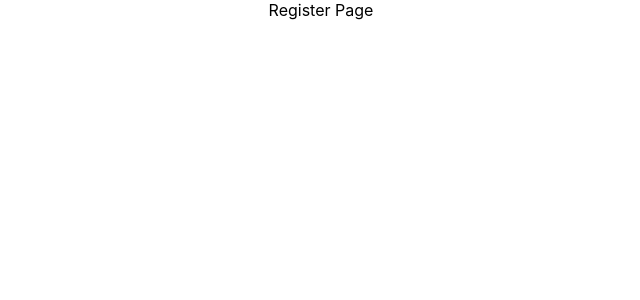
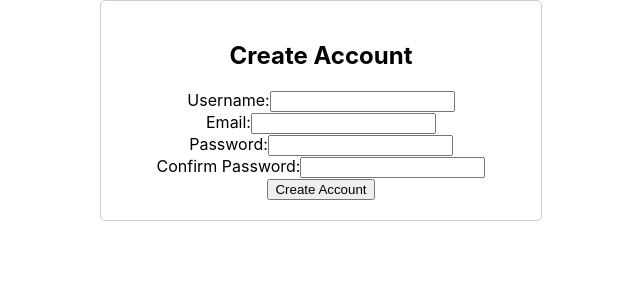
Before and after one commit to vinayakac/mcq, a React (Create React App) app in the folder webfront/: page /Register in a window 1280 px wide. Shown: the top 300 px of the page, without its empty margins (319-959 px from the left). Built offline with nearby package versions, Linux system fonts and the light colour scheme.

Commit message:
logi form added

```diff
--- a/webfront/src/pages/Register.js
+++ b/webfront/src/pages/Register.js
@@ -1,3 +1,94 @@
-export default function Register() {
-  return <div>Register Page</div>;
-}
+import React, { useState } from "react";
+
+const RegistrationForm = () => {
+  const [username, setUsername] = useState("");
+  const [email, setEmail] = useState("");
+  const [password, setPassword] = useState("");
+  const [confirmPassword, setConfirmPassword] = useState("");
+  const [error, setError] = useState("");
+  const [success, setSuccess] = useState("");
+
+  const handleSubmit = (e) => {
+    e.preventDefault();
+    setError("");
+    setSuccess("");
+
+    // Basic validation
+    if (!username || !email || !password || !confirmPassword) {
+      setError("Please fill out all fields.");
+      return;
+    }
+
+    if (password !== confirmPassword) {
+      setError("Passwords do not match.");
+      return;
+    }
+
+    // Store data in local storage
+    const userData = {
+      username,
+      email,
+      password, // Consider encrypting passwords in a real application
+    };
+
+    localStorage.setItem("userData", JSON.stringify(userData));
+
+    // Set success message
+    setSuccess("account created successfully!");
+
+    // Clear the form
+    setUsername("");
+    setEmail("");
+    setPassword("");
+    setConfirmPassword("");
+  };
+
+  return (
+    <div style={{ maxWidth: "400px", margin: "0 auto", padding: "20px", border: "1px solid #ccc", borderRadius: "5px" }}>
+      <h2>Create Account</h2>
+      {error && <div style={{ color: "red" }}>{error}</div>}
+      {success && <div style={{ color: "green" }}>{success}</div>}
+      <form onSubmit={handleSubmit}>
+        <div>
+          <label>Username:</label>
+          <input
+            type="text"
+            value={username}
+            onChange={(e) => setUsername(e.target.value)}
+            required
+          />
+        </div>
+        <div>
+          <label>Email:</label>
+          <input
+            type="email"
+            value={email}
+            onChange={(e) => setEmail(e.target.value)}
+            required
+          />
+        </div>
+        <div>
+          <label>Password:</label>
+          <input
+            type="password"
+            value={password}
+            onChange={(e) => setPassword(e.target.value)}
+            required
+          />
+        </div>
+        <div>
+          <label>Confirm Password:</label>
+          <input
+            type="password"
+            value={confirmPassword}
+            onChange={(e) => setConfirmPassword(e.target.value)}
+            required
+          />
+        </div>
+        <button type="submit">Create Account</button>
+      </form>
+    </div>
+  );
+};
+
+export default RegistrationForm;
```
Also changed, not shown: 1 other file (tests, documents, lock files or other folders).
